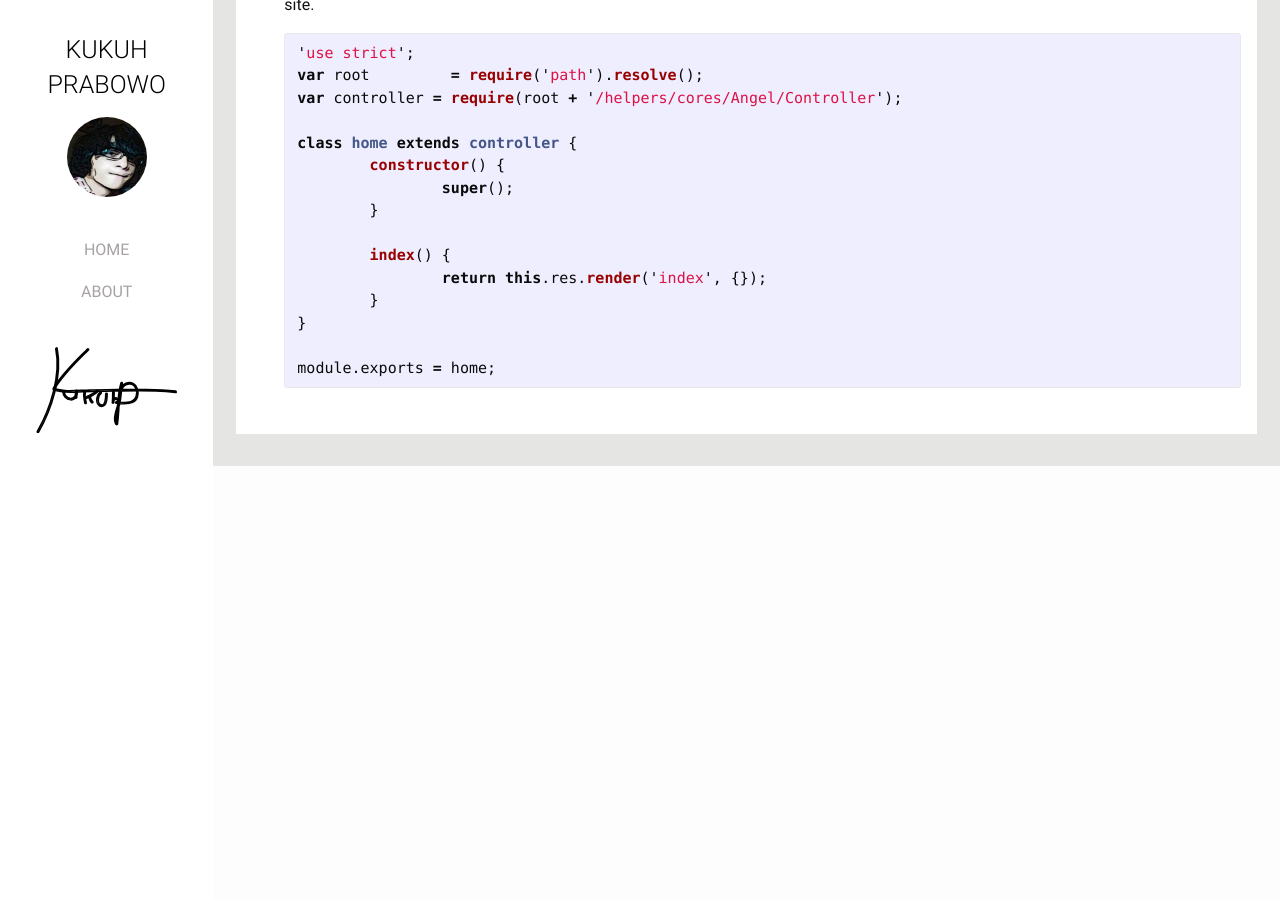
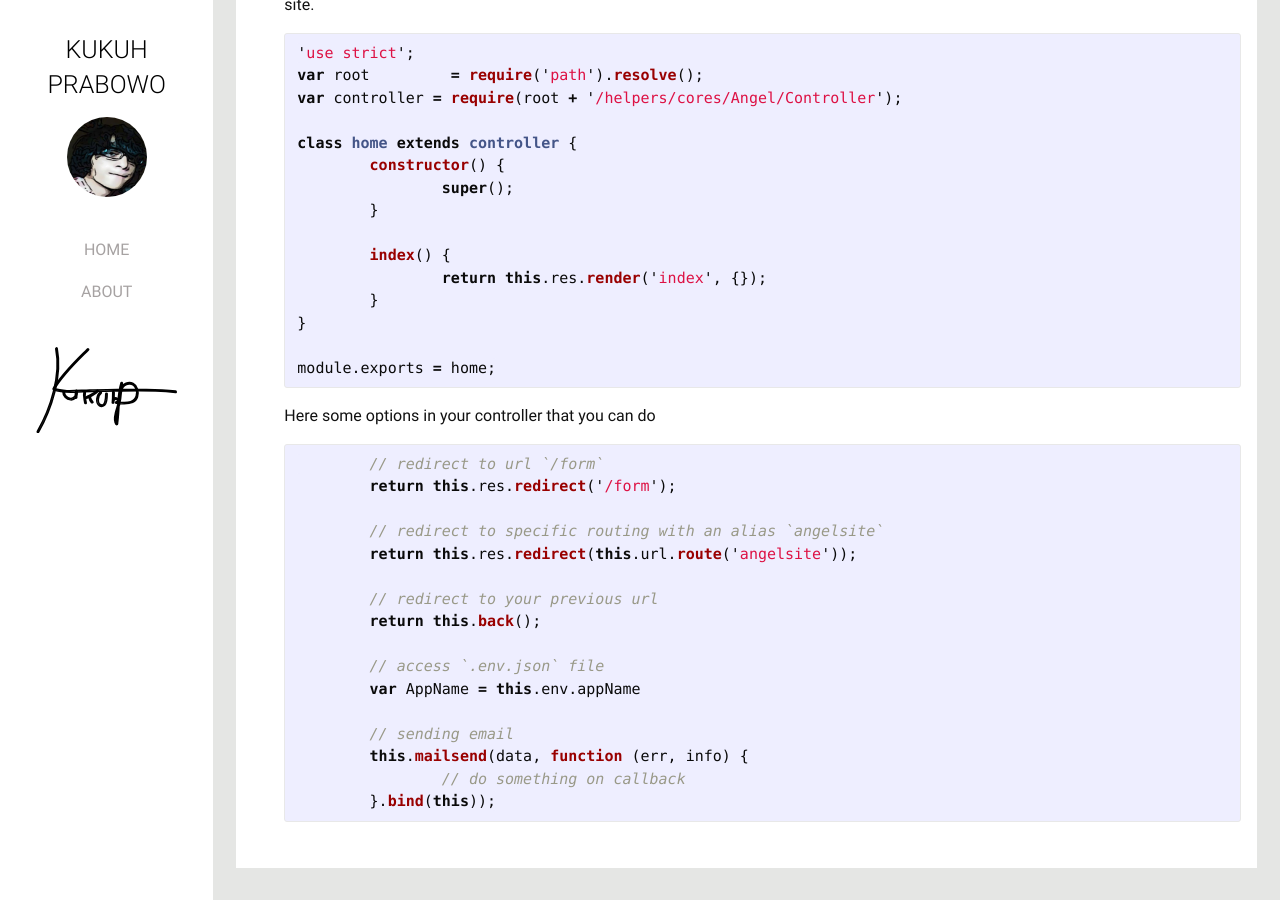
Before and after one commit to kukuhpro/kukuhpro.github.io, a Jekyll site: the page built from _posts/2017-01-20-angel-expressjs-starter.markdown, in a window 1280 px wide and 900 px high, scrolled down 1694 px. Built offline with Jekyll 4.4.1, drawn with Linux system fonts in a browser that asks for light colours; before the commit the page ends 2160 px from its top, so only the background shows below that.

Commit message:
added for controllers documentation

```diff
--- a/_posts/2017-01-20-angel-expressjs-starter.markdown
+++ b/_posts/2017-01-20-angel-expressjs-starter.markdown
@@ -81,3 +81,23 @@ class home extends controller {
 
 module.exports = home;
 {% endhighlight %}
+
+Here some options in your controller that you can do
+{% highlight javascript %}
+	// redirect to url `/form`
+	return this.res.redirect('/form');
+
+	// redirect to specific routing with an alias `angelsite`
+	return this.res.redirect(this.url.route('angelsite'));
+
+	// redirect to your previous url
+	return this.back();
+
+	// access `.env.json` file
+	var AppName = this.env.appName
+
+	// sending email
+	this.mailsend(data, function (err, info) {
+		// do something on callback
+	}.bind(this));
+{% endhighlight %}
```
